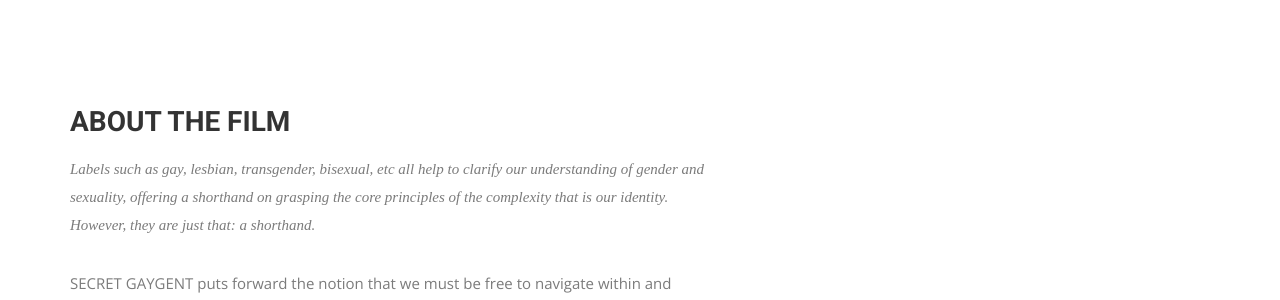
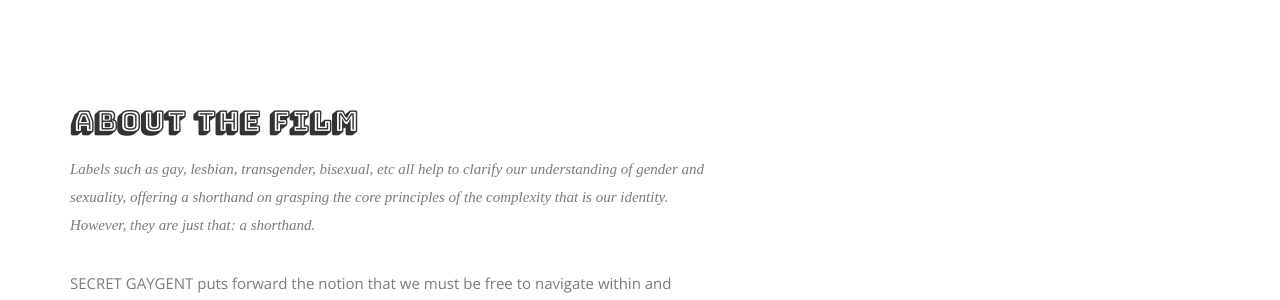
Before and after one commit to thewonglab/secret, a Jekyll site: the page built from index.html, in a window 1280 px wide. Shown: the part 862-1162 px from the top of the page. Built offline with Jekyll 4.4.1, drawn with Linux system fonts in a browser that asks for light colours; nearby versions of some CDN libraries; some web fonts are replaced.

Commit message:
Update airspace.css

```diff
--- a/css/airspace.css
+++ b/css/airspace.css
@@ -146,6 +146,7 @@ header .navbar-default .navbar-nav li a:hover {
   padding: 100px 0;
 }
 #intro .block h2 {
+  font-family: 'Bungee Shade', bold;
   padding-top: 35px;
   line-height: 27px;
   margin: 0;
@@ -584,7 +585,8 @@ header .navbar-default .navbar-nav li a:hover {
   height: 100%;
   /*color: #fff;
   background: rgba(0, 0, 0, 0.6);*/
-  color: #e0e2e2;
+  /*color: #e0e2e2;*/
+  color: #9e8ead
   background: rgba(224, 226, 226, 0.6);
   padding-left: 44px;
   padding-top: 140px;
```
